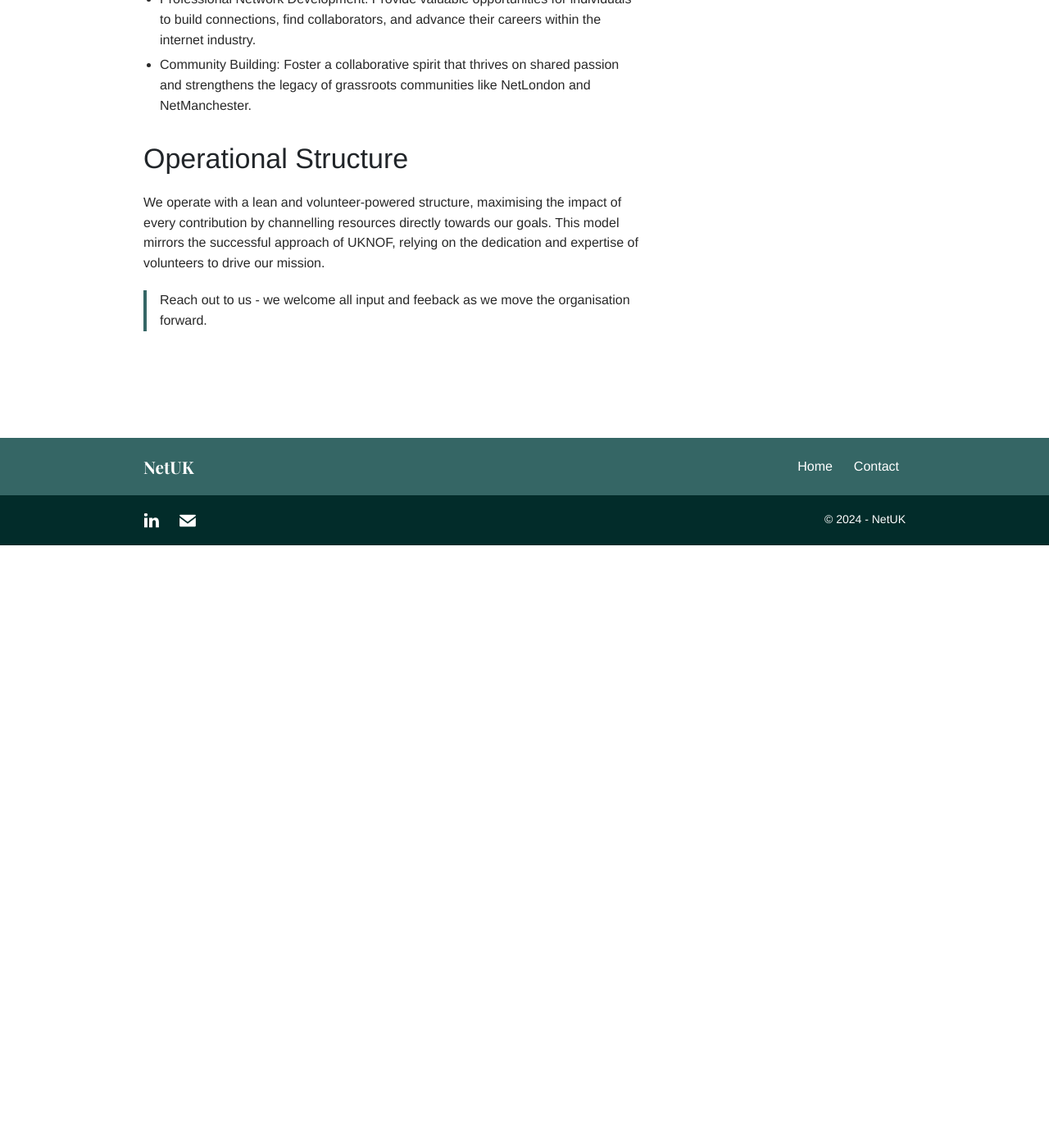
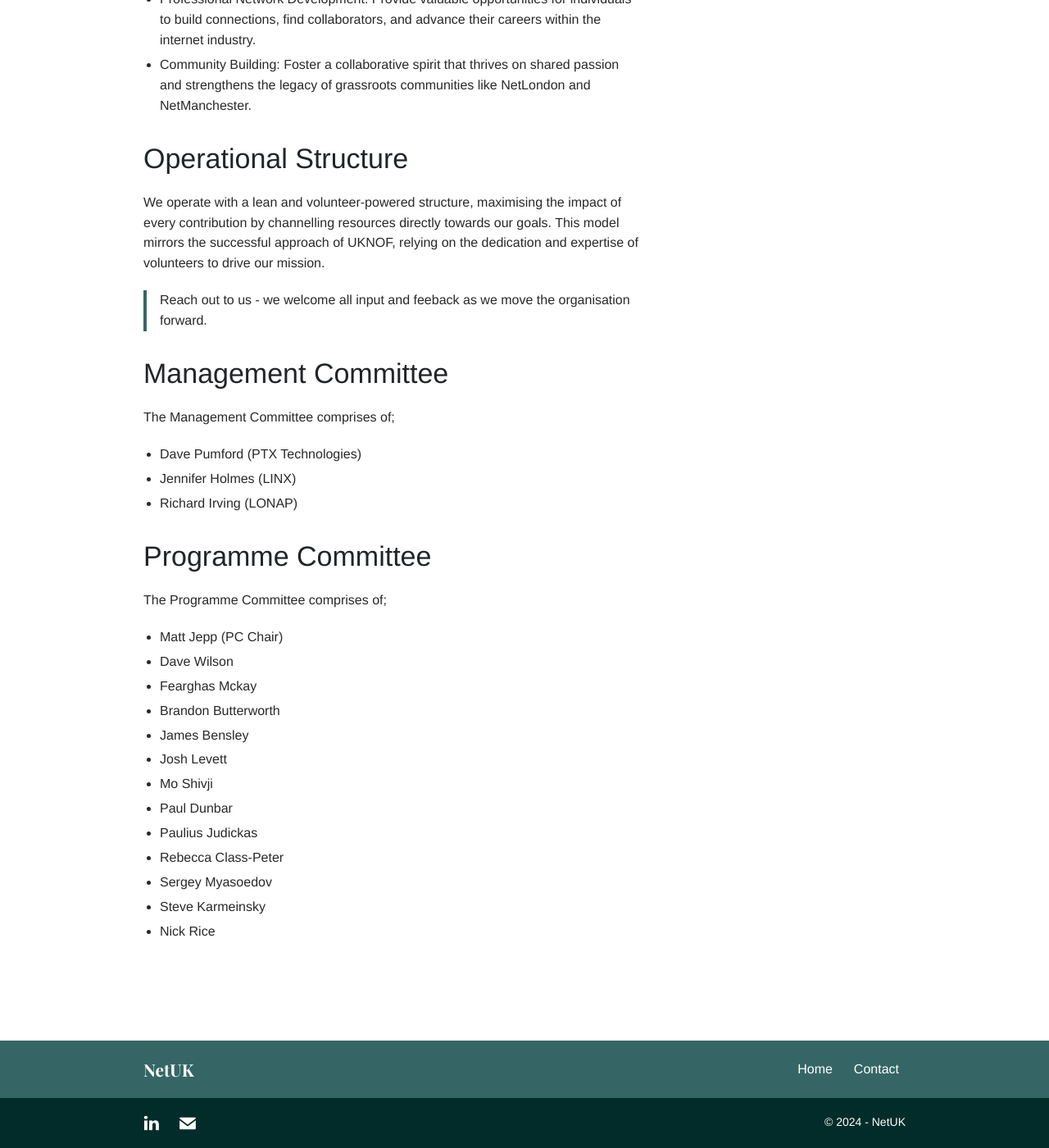
Before and after one commit to netukorg/netukweb, a Jekyll site: the page built from about.md, in a window 1280 px wide and 1400 px high, scrolled down 735 px. Shown: the whole window at 82% size. Built offline with Jekyll 4.4.1, drawn with Linux system fonts in a browser that asks for light colours.

Commit message:
Update site

```diff
--- a/about.md
+++ b/about.md
@@ -23,3 +23,29 @@
 We operate with a lean and volunteer-powered structure, maximising the impact of every contribution by channelling resources directly towards our goals. This model mirrors the successful approach of UKNOF, relying on the dedication and expertise of volunteers to drive our mission.
 
 > Reach out to us - we welcome all input and feeback as we move the organisation forward.
+
+# Management Committee
+
+The Management Committee comprises of;
+
+- Dave Pumford (PTX Technologies)
+- Jennifer Holmes (LINX)
+- Richard Irving (LONAP)
+
+# Programme Committee
+
+The Programme Committee comprises of;
+
+- Matt Jepp (PC Chair)
+- Dave Wilson
+- Fearghas Mckay
+- Brandon Butterworth
+- James Bensley
+- Josh Levett
+- Mo Shivji
+- Paul Dunbar
+- Paulius Judickas
+- Rebecca Class-Peter
+- Sergey Myasoedov
+- Steve Karmeinsky
+- Nick Rice
```
Also changed, not shown: netuk1.md (+15 -109 lines), images/NetUK 1 Sponsors T1.png (added), images/NetUK 1 Sponsors T2.png (added), images/NetUK 1 Sponsors T3.png (added), images/NetUK 1_Web Sponsor Logos.jpeg (added), images/NetUK 1_Web Sponsor Logos.png (added), index.md (line endings or trailing spaces), participants.md (added), 2 other files.
